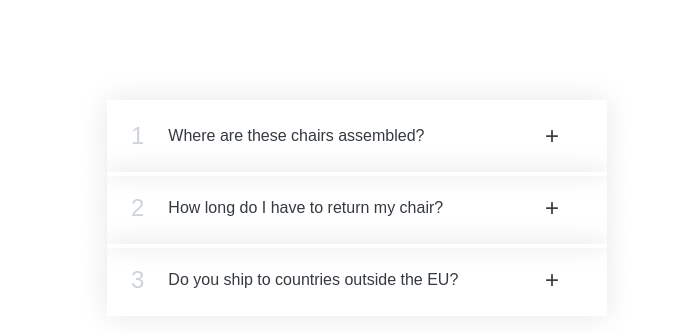
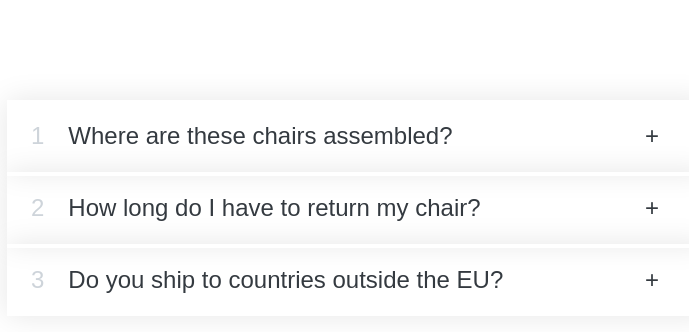
Before and after one commit to AbiScripter/Accordian-React-, a React app: page / in a window 1280 px wide. Shown: the whole page, without its empty margins (283-972 px from the left). Built offline with nearby package versions, Linux system fonts and the light colour scheme.

Commit message:
added some styles

```diff
--- a/App.js
+++ b/App.js
@@ -39,7 +39,8 @@ function Item({ accor, id }) {
       className={`item ${selected ? "open" : ""}`}
     >
       <span className="number">{id + 1}</span>
-      <span>{accor.title}</span>
+      <span className="title">{accor.title}</span>
+
       <span className="icon">{selected ? "-" : "+"}</span>
       {selected ? <p className="content-box">{accor.text}</p> : ""}
     </div>
--- a/index.css
+++ b/index.css
@@ -11,10 +11,8 @@ body {
 }
 
 .accordion {
-  width: 500px;
+  width: 700px;
   margin: 100px auto;
-  /* display: flex; */
-  /* flex-direction: column; */
   gap: 24px;
 }
 
@@ -67,6 +65,6 @@ body {
 }
 
 .open .number,
-.open .text {
+.open .title {
   color: #087f5b;
 }
--- a/index.html
+++ b/index.html
@@ -3,7 +3,7 @@
   <head>
     <meta charset="UTF-8" />
     <meta name="viewport" content="width=device-width, initial-scale=1.0" />
-    <title>Restraunt</title>
+    <title>Accordian</title>
     <link rel="stylesheet" href="/index.css" />
   </head>
   <body>
```
